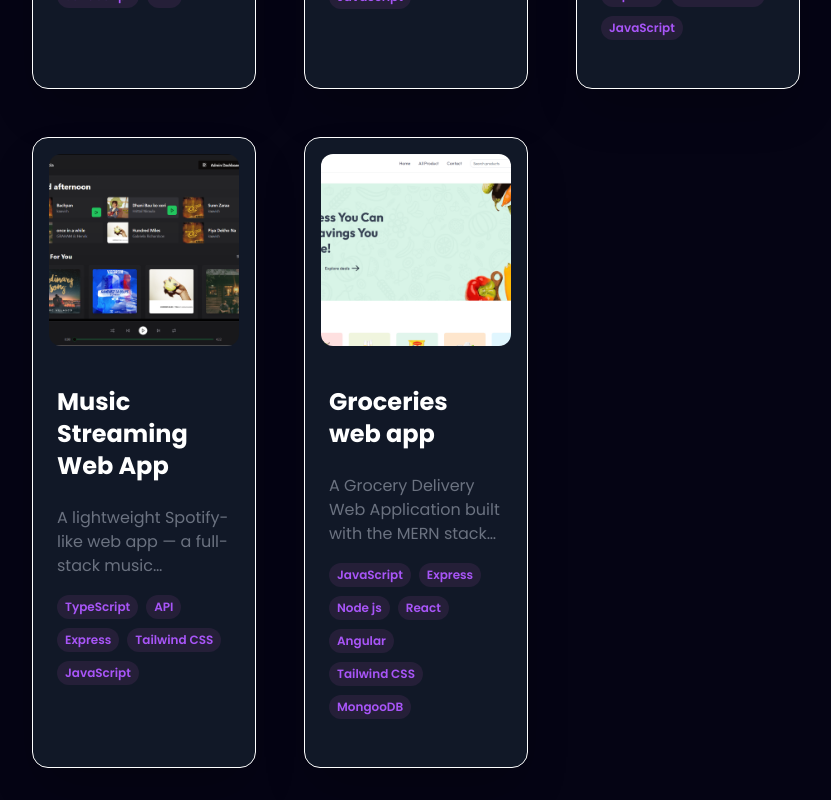
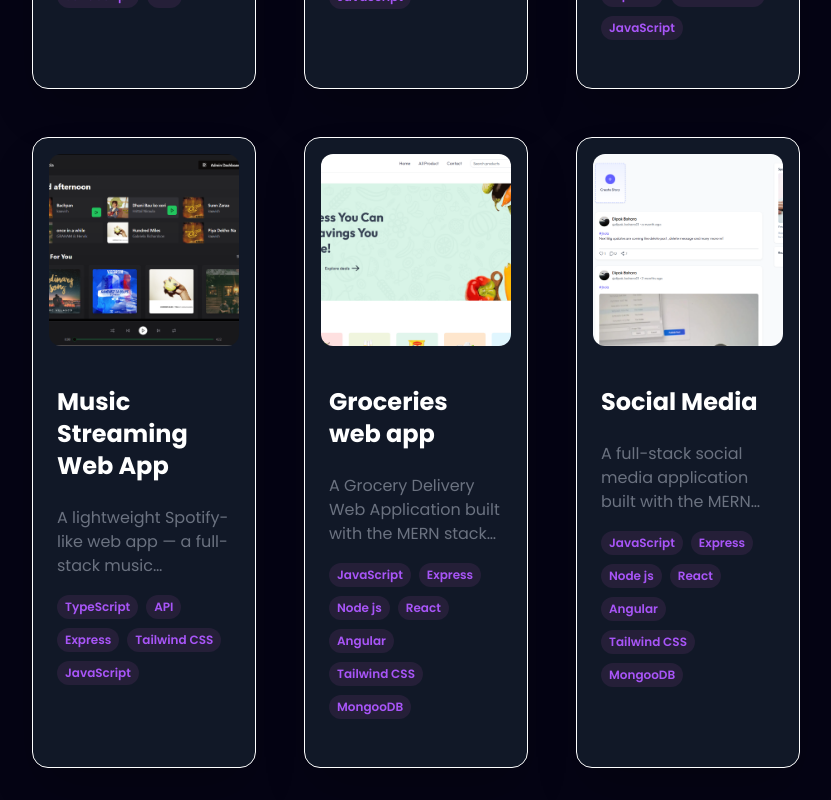
Before and after one commit to dipak0304/dipak-portfolio, a React (Vite) app: page / in a window 1280 px wide. Shown: the part 3640-4440 px from the top of the page, without its empty margins (224-1055 px from the left). Built offline with nearby package versions, Linux system fonts and the light colour scheme.

Commit message:
just add some projects

```diff
--- a/src/constants.js
+++ b/src/constants.js
@@ -42,6 +42,7 @@ import resume from './assets/work_logo/resume.png';
 import music from './assets/work_logo/music.png';
 import movie from './assets/work_logo/movie.png';
 import groceries from './assets/work_logo/groceries.png';
+import media from './assets/work_logo/media.png';
 
 export const SkillsInfo = [
   {
@@ -194,4 +195,14 @@ export const SkillsInfo = [
       github: "https://github.com/dipak0304/jhola-groceries",
       webapp: "https://jhola-groceries-client.vercel.app/",
     },
+     {
+      id: 5,
+      title: "Social Media",
+      description:
+        "A full-stack social media application built with the MERN stack, featuring real-time chat, user authentication, notifications, and a clean modern UI. This project aims to provide a smooth and secure communication experience similar to modern social platforms.",
+      image: media,
+      tags: ["JavaScript", "Express", "Node js","React", "Angular","Tailwind CSS","MongooDB"],
+      github: "https://github.com/dipak0304/SocialMedia",
+      webapp: "https://jhola-media.vercel.app/",
+    },
   ];
```
Also changed, not shown: src/assets/work_logo/media.png (added).
